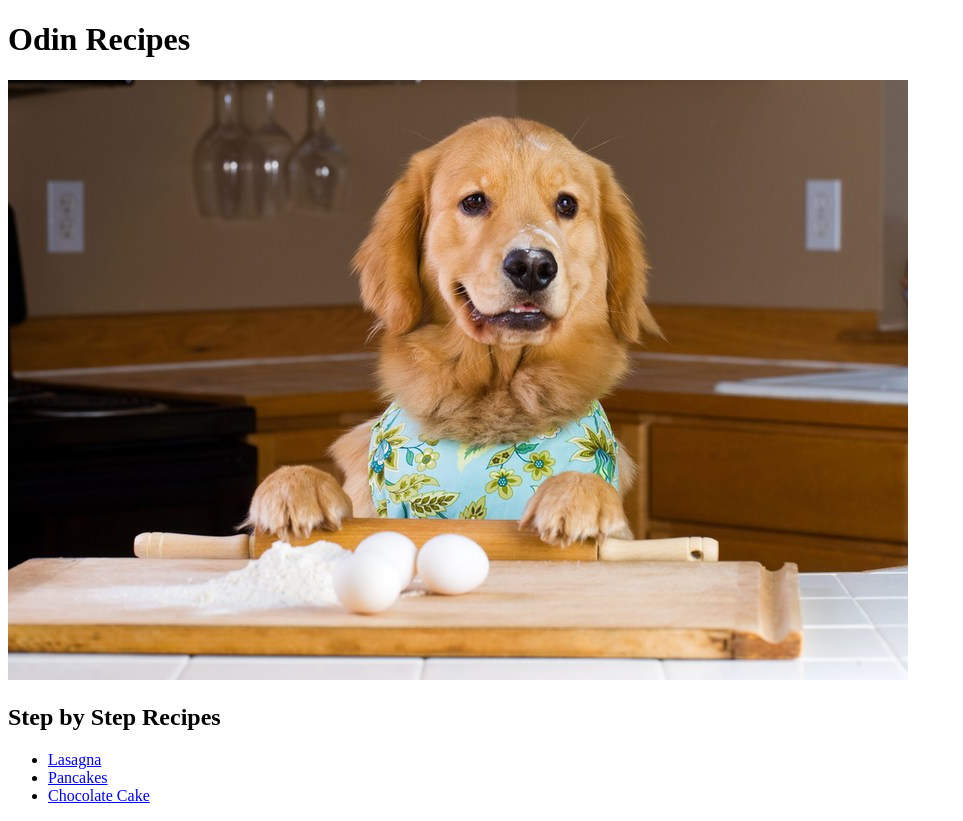
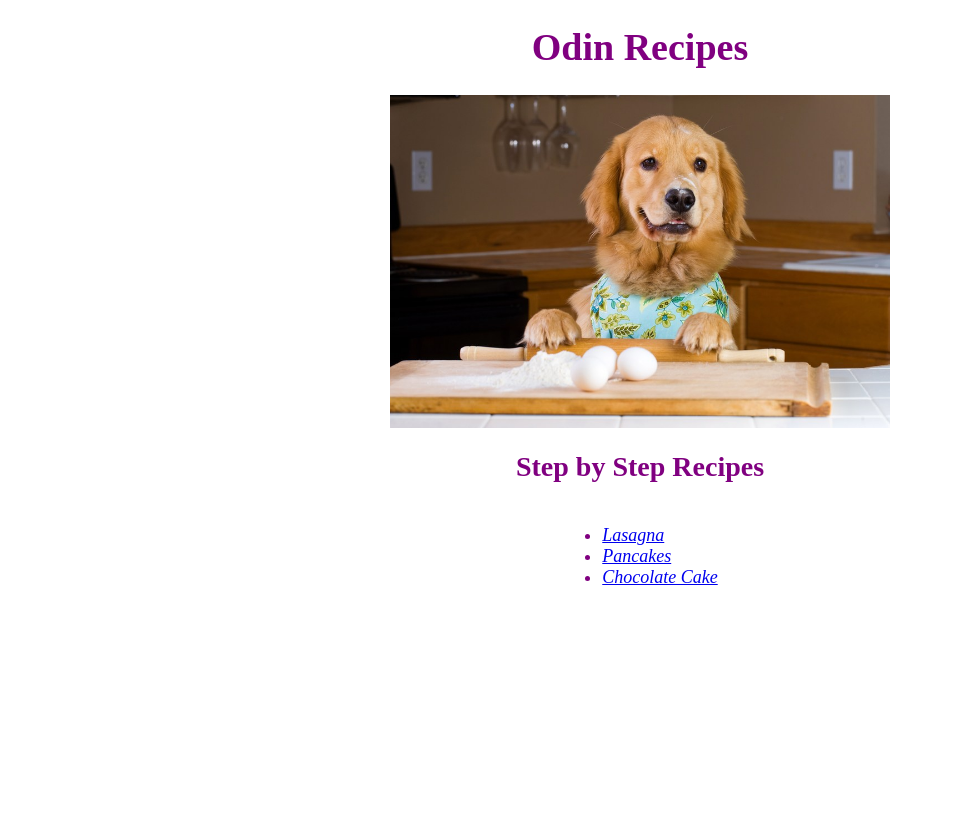
Before and after one commit to clmedders/PoC-Back-Button, a plain HTML site: page index.html in a window 1280 px wide. Shown: the whole page, without its empty margins (0-963 px from the left). After the commit the page ends 800 px from the top, so only its background shows below. Drawn offline with Linux system fonts and the light colour scheme.

Commit message:
check point

```diff
--- a/index.html
+++ b/index.html
@@ -5,17 +5,21 @@
   <meta http-equiv="X-UA-Compatible" content="IE=edge">
   <meta name="viewport" content="width=device-width, initial-scale=1.0">
   <title>Odin recipes</title>
+<link rel="stylesheet" href="style.css">
 </head>
 <body>
-  <h1>Odin Recipes</h1>
-  <img src='images/cookingwithdog.jpeg'>
-  <h2>Step by Step Recipes</h2>
-  <ul>
+  <h1 class="title">Odin Recipes</h1>
+  <img class="dogPic" src='images/cookingwithdog.jpeg'>
+  <h2 class="header">Step by Step Recipes</h2>
+  <div class="list">
+    <ul>
     <li>
       <a href="./recipes/lasagna.html">Lasagna</a>
     </li>
-    <li><a href="./recipes/pancakes.html">Pancakes</a></li>
+    <li><a href="pancakes.html">Pancakes</a></li>
     <li><a href="./recipes/cake.html">Chocolate Cake</a></li>
-  </ul>
+  </ul></div>
+  <form>
+   </form>
 </body>
 </html>
--- /dev/null
+++ b/style.css
@@ -0,0 +1,65 @@
+/* styles.css */
+
+.dogPic {
+  height: auto;
+  width: 500px;
+  display: block;
+  margin-left: auto;
+  margin-right: auto;
+}
+
+p {
+  color: purple;
+  text-align: center;
+}
+
+h1 {
+  color: purple;
+  text-align: center;
+}
+
+h2 {
+  color: purple;
+  text-align: center;
+}
+
+.title {
+  color: purple;
+  font-size: 38px;
+  font-family: 'Times New Roman', Times, serif;
+  text-align: center;
+}
+
+.header{
+  color: purple;
+  font-size: 28px;
+  font-family: 'Times New Roman', Times, serif;
+  font-weight: bold;
+  text-align: center;
+}
+
+.list {
+  color: purple;
+  font-size: 18px;
+  font-family: 'Times New Roman', Times, serif;
+  font-style: italic;
+  display: flex;
+  justify-content: center;
+}
+
+.back {
+  color: purple;
+  /* text-align: center; */
+  font-size: 36px;
+  display: block;
+  margin-left: auto;
+  margin-right: auto;
+}
+
+.pancakePic {
+  height: auto;
+  width: 500px;
+  display: block;
+  margin-left: auto;
+  margin-right: auto;
+}
```
Also changed, not shown: pancakes.html (renamed from recipes/pancakes.html, +13 -3 lines).
